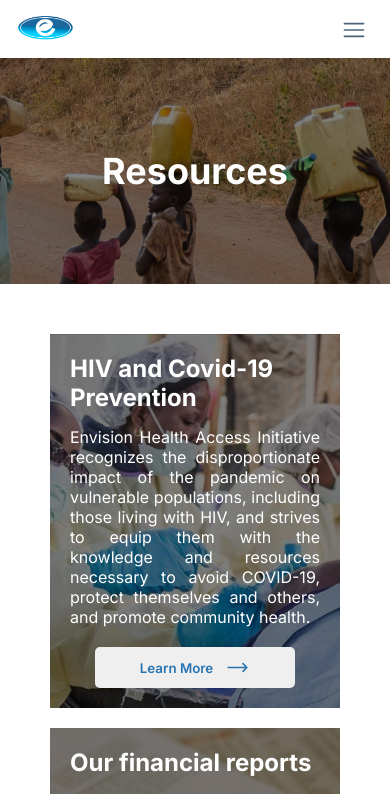
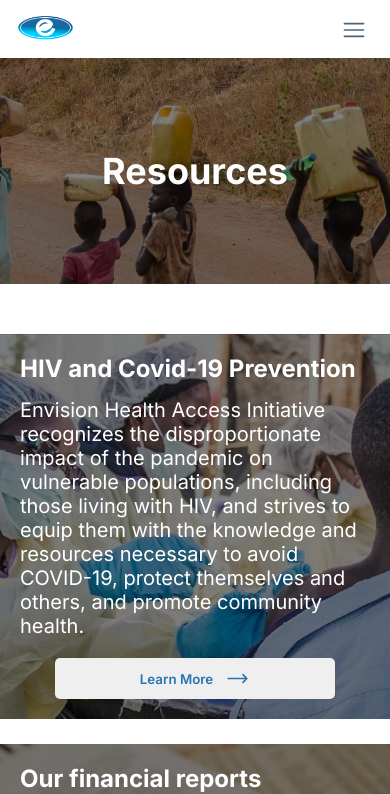
Before and after one commit to jusminpt/react-envision, a React (Create React App) app: page /resources in a window 390 px wide. Shown: the top 794 px of the page. Built offline with nearby package versions, Linux system fonts and the light colour scheme.

Commit message:
Update style Resources page

```diff
--- a/src/components/ResourceCard/ResourceCard.scss
+++ b/src/components/ResourceCard/ResourceCard.scss
@@ -41,7 +41,8 @@
 
     &:not(:last-child) {
       margin-right: 0px;
-      margin-bottom: 20px;
+      margin-top: 50px;
+      margin-bottom: 25px;
     }
   }
 
--- a/src/pages/Resources/Resources.jsx
+++ b/src/pages/Resources/Resources.jsx
@@ -1,4 +1,4 @@
-import React from "react";
+import React, { useState, useEffect } from "react";
 import { PageHero, ResourceCard } from "../../components";
 import bannerResources from "../../assets/img/banner-resources.png";
 import resourcesData from "../../data/resourcesData";
@@ -6,10 +6,22 @@
 import "../Pages.scss";
 
 function Resources() {
+  const [isMobile, setIsMobile] = useState(window.innerWidth < 980);
+
+  useEffect(() => {
+    window.addEventListener(
+      "resize",
+      () => {
+        const ismobile = window.innerWidth < 980;
+        if (ismobile !== isMobile) setIsMobile(ismobile);
+      },
+      false
+    );
+  }, [isMobile]);
   return (
     <div>
       <PageHero headingText="Resources" img={bannerResources} />
-      <div className="page-section">
+      <div className={!isMobile ? "page-section" : null}>
         <div className="resourcesCard-section">
           {resourcesData.map((resourceData) => (
             <ResourceCard key={resourceData.id} resourcesData={resourceData} />
```
